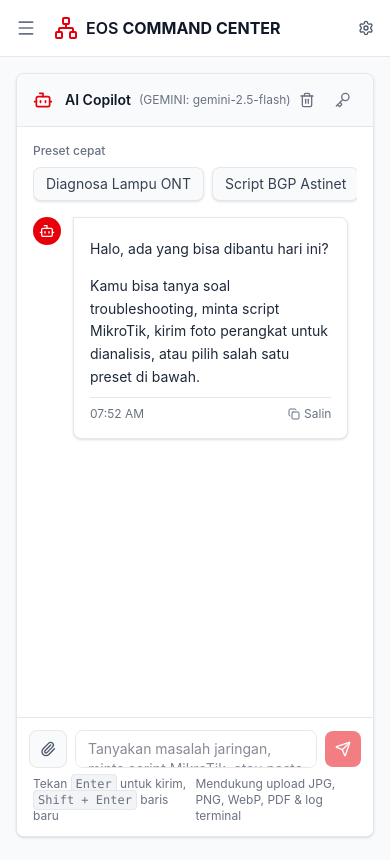
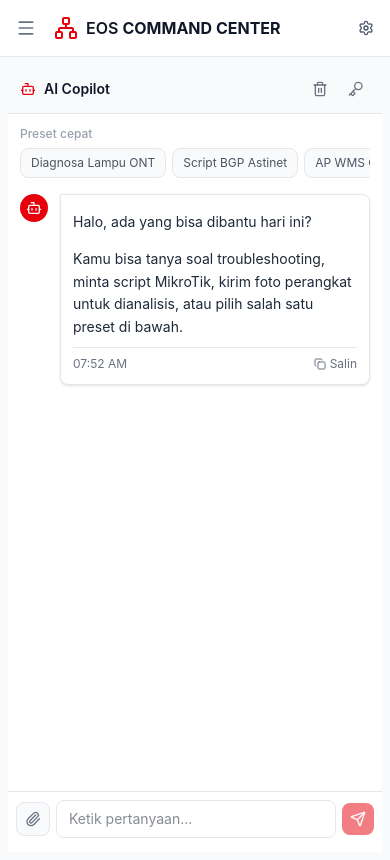
Before and after one commit to ahmadfadlilahr/Dashboard-EOS-1, a React (Vite) app: page / in a window 390 px wide. Built offline with nearby package versions, Linux system fonts and the light colour scheme.

Commit message:
Fix mobile layout: full-width sidebar, responsive AI Copilot, simplified nav labels

```diff
--- a/src/App.tsx
+++ b/src/App.tsx
@@ -111,7 +111,7 @@ export const App: React.FC = () => {
         />
 
         {/* Main Content Viewport */}
-        <main className={`flex-1 ${sidebarCollapsed ? 'lg:pl-16' : 'lg:pl-64'} p-4 sm:p-6 lg:p-8 max-w-6xl mx-auto w-full transition-all duration-200`}>
+        <main className={`flex-1 ${sidebarCollapsed ? 'lg:pl-16' : 'lg:pl-64'} p-2 sm:p-4 md:p-6 lg:p-8 sm:max-w-6xl mx-auto w-full transition-all duration-200`}>
           <div key={currentTab} className="animate-fade-in">
             {renderActiveModule()}
           </div>
--- a/src/components/ai/AiCopilot.tsx
+++ b/src/components/ai/AiCopilot.tsx
@@ -199,20 +199,16 @@ export const AiCopilot: React.FC<AiCopilotProps> = ({
   ];
 
   return (
-    <div className="flex flex-col h-[calc(100vh-80px)] bg-white rounded-lg border border-gray-200 shadow-sm overflow-hidden">
+    <div className="flex flex-col h-[calc(100dvh-57px)] sm:h-[calc(100vh-80px)] bg-white sm:rounded-lg sm:border sm:border-gray-200 sm:shadow-sm overflow-hidden">
 
       {/* Top Bar inside Copilot */}
-      <div className="flex items-center justify-between px-4 py-3 bg-gray-50 border-b border-gray-200">
-        <div className="flex items-center gap-3">
-          <Bot className="w-5 h-5 text-red-600" />
-          <div>
-            <div className="flex items-center gap-2">
-              <h2 className="text-sm font-semibold text-gray-900">AI Copilot</h2>
-              <span className="text-xs text-gray-500">
-                ({apiSettings.activeProvider.toUpperCase()}: {apiSettings.activeProvider === 'gemini' ? apiSettings.geminiModel : apiSettings.groqModel})
-              </span>
-            </div>
-          </div>
+      <div className="flex items-center justify-between px-3 sm:px-4 py-2.5 bg-gray-50 border-b border-gray-200">
+        <div className="flex items-center gap-2">
+          <Bot className="w-4 h-4 text-red-600" />
+          <h2 className="text-sm font-semibold text-gray-900">AI Copilot</h2>
+          <span className="hidden sm:inline text-xs text-gray-400">
+            {apiSettings.activeProvider === 'gemini' ? apiSettings.geminiModel : apiSettings.groqModel}
+          </span>
         </div>
 
         <div className="flex items-center gap-2">
@@ -236,18 +232,18 @@ export const AiCopilot: React.FC<AiCopilotProps> = ({
       </div>
 
       {/* Messages Container */}
-      <div className="flex-1 overflow-y-auto p-4 space-y-4">
+      <div className="flex-1 overflow-y-auto p-3 sm:p-4 space-y-3 sm:space-y-4">
 
         {/* Quick Presets Carousel */}
         <div className="mb-2">
-          <p className="text-xs font-medium text-gray-500 mb-2">Preset cepat</p>
-          <div className="flex items-center gap-2 overflow-x-auto pb-2 scrollbar-none">
+          <p className="text-xs font-medium text-gray-400 mb-1.5">Preset cepat</p>
+          <div className="flex items-center gap-1.5 sm:gap-2 overflow-x-auto pb-2 scrollbar-none">
             {quickPresets.map((preset, idx) => (
               <button
                 key={idx}
                 onClick={() => handleSendMessage(preset.prompt)}
                 disabled={isLoading}
-                className="shrink-0 px-3 py-1.5 rounded-lg bg-gray-50 hover:bg-gray-100 border border-gray-200 text-sm text-gray-700 hover:text-gray-900 transition-all shadow-sm disabled:opacity-50"
+                className="shrink-0 px-2.5 py-1.5 rounded-lg bg-gray-50 hover:bg-gray-100 border border-gray-200 text-xs sm:text-sm text-gray-600 hover:text-gray-900 transition-all disabled:opacity-50"
               >
                 {preset.title}
               </button>
@@ -277,7 +273,7 @@ export const AiCopilot: React.FC<AiCopilotProps> = ({
 
               {/* Message Bubble */}
               <div
-                className={`max-w-[85%] sm:max-w-[75%] rounded-lg p-4 text-sm leading-relaxed relative ${
+                className={`max-w-[90%] sm:max-w-[75%] rounded-lg p-3 sm:p-4 text-sm leading-relaxed relative ${
                   isUser
                     ? 'bg-gray-100 text-gray-900 rounded-tr-none'
                     : 'bg-white text-gray-900 rounded-tl-none border border-gray-200 shadow-sm'
@@ -362,7 +358,7 @@ export const AiCopilot: React.FC<AiCopilotProps> = ({
       </div>
 
       {/* Input & Upload Area */}
-      <div className="p-3 bg-white border-t border-gray-200 space-y-2">
+      <div className="p-2 sm:p-3 bg-white border-t border-gray-200 space-y-1.5 sm:space-y-2">
 
         {/* Attachment Previews before sending */}
         {attachedFiles.length > 0 && (
@@ -387,7 +383,7 @@ export const AiCopilot: React.FC<AiCopilotProps> = ({
         )}
 
         {/* Input Box */}
-        <div className="flex items-center gap-2">
+        <div className="flex items-center gap-1.5 sm:gap-2">
 
           {/* File Upload Button */}
           <input
@@ -401,7 +397,7 @@ export const AiCopilot: React.FC<AiCopilotProps> = ({
           <button
             type="button"
             onClick={() => fileInputRef.current?.click()}
-            className="p-2.5 rounded-lg bg-gray-50 hover:bg-gray-100 text-gray-600 hover:text-gray-900 border border-gray-200 transition-colors"
+            className="p-2 sm:p-2.5 rounded-lg bg-gray-50 hover:bg-gray-100 text-gray-500 hover:text-gray-900 border border-gray-200 transition-colors shrink-0"
             title="Upload Foto ONT / Grafik MRTG / Log"
           >
             <Paperclip className="w-4 h-4" />
@@ -418,8 +414,8 @@ export const AiCopilot: React.FC<AiCopilotProps> = ({
                 handleSendMessage();
               }
             }}
-            placeholder="Tanyakan masalah jaringan, minta script MikroTik, atau paste log error..."
-            className="flex-1 px-3 py-2 bg-white border border-gray-200 rounded-lg text-sm text-gray-900 focus:outline-none focus:border-red-500 focus:ring-1 focus:ring-red-500 resize-none max-h-28"
+            placeholder="Ketik pertanyaan..."
+            className="flex-1 min-w-0 px-3 py-2 bg-white border border-gray-200 rounded-lg text-sm text-gray-900 focus:outline-none focus:border-red-500 focus:ring-1 focus:ring-red-500 resize-none max-h-28"
           />
 
           {/* Send Button */}
@@ -427,15 +423,15 @@ export const AiCopilot: React.FC<AiCopilotProps> = ({
             type="button"
             onClick={() => handleSendMessage()}
             disabled={isLoading || (!inputPrompt.trim() && attachedFiles.length === 0)}
-            className="p-2.5 rounded-lg bg-red-600 hover:bg-red-700 text-white disabled:opacity-50 disabled:cursor-not-allowed transition-colors"
+            className="p-2 sm:p-2.5 rounded-lg bg-red-600 hover:bg-red-700 text-white disabled:opacity-50 disabled:cursor-not-allowed transition-colors shrink-0"
           >
             <Send className="w-4 h-4" />
           </button>
         </div>
 
-        <div className="flex items-center justify-between text-xs text-gray-500 px-1">
-          <span>Tekan <kbd className="px-1 py-0.5 bg-gray-100 rounded border border-gray-200">Enter</kbd> untuk kirim, <kbd className="px-1 py-0.5 bg-gray-100 rounded border border-gray-200">Shift + Enter</kbd> baris baru</span>
-          <span>Mendukung upload JPG, PNG, WebP, PDF & log terminal</span>
+        <div className="hidden sm:flex items-center justify-between text-xs text-gray-400 px-1">
+          <span>Enter kirim · Shift+Enter baris baru</span>
+          <span>JPG, PNG, WebP, PDF & log</span>
         </div>
 
       </div>
--- a/src/components/layout/Sidebar.tsx
+++ b/src/components/layout/Sidebar.tsx
@@ -28,42 +28,42 @@ interface NavItem {
 const NAV_ITEMS: NavItem[] = [
   {
     id: 'ai-copilot',
-    label: 'AI Network Copilot',
+    label: 'AI Copilot',
     icon: Bot
   },
   {
     id: 'ticket-generator',
-    label: 'Smart Ticket & Laporan',
+    label: 'Ticket & Laporan',
     icon: FileText
   },
   {
     id: 'ip-master',
-    label: 'IP Config & Routing Master',
+    label: 'Panduan IP & Routing',
     icon: Binary
   },
   {
     id: 'network-tools',
-    label: 'Kalkulator & Tool Jaringan',
+    label: 'Kalkulator Jaringan',
     icon: Calculator
   },
   {
     id: 'telkom-products',
-    label: 'Katalog Layanan Telkom',
+    label: 'Katalog Layanan',
     icon: Layers
   },
   {
     id: 'hardware-matrix',
-    label: 'Hardware & Field Device',
+    label: 'Hardware & Device',
     icon: Server
   },
   {
     id: 'troubleshooting',
-    label: 'Troubleshooting Tree',
+    label: 'Troubleshooting',
     icon: GitFork
   },
   {
     id: 'mikrotik-cheatsheet',
-    label: 'MikroTik Command Sheet',
+    label: 'MikroTik CLI',
     icon: Terminal
   }
 ];
@@ -88,8 +88,8 @@ export const Sidebar: React.FC<SidebarProps> = React.memo(({
       {/* Sidebar Panel */}
       <aside
         className={`fixed top-[53px] bottom-0 left-0 z-40 bg-white border-r border-gray-200 overflow-y-auto lg:translate-x-0 transition-all duration-200 ${
-          mobileMenuOpen ? 'translate-x-0' : '-translate-x-full'
-        } ${sidebarCollapsed ? 'w-16 p-2' : 'w-64 p-4'}`}
+          mobileMenuOpen ? 'translate-x-0 w-full sm:w-72' : '-translate-x-full'
+        } ${sidebarCollapsed ? 'lg:w-16 lg:p-2' : 'lg:w-64 lg:p-4'} p-4`}
       >
         {!sidebarCollapsed && (
           <div className="mb-3 px-2">
```
